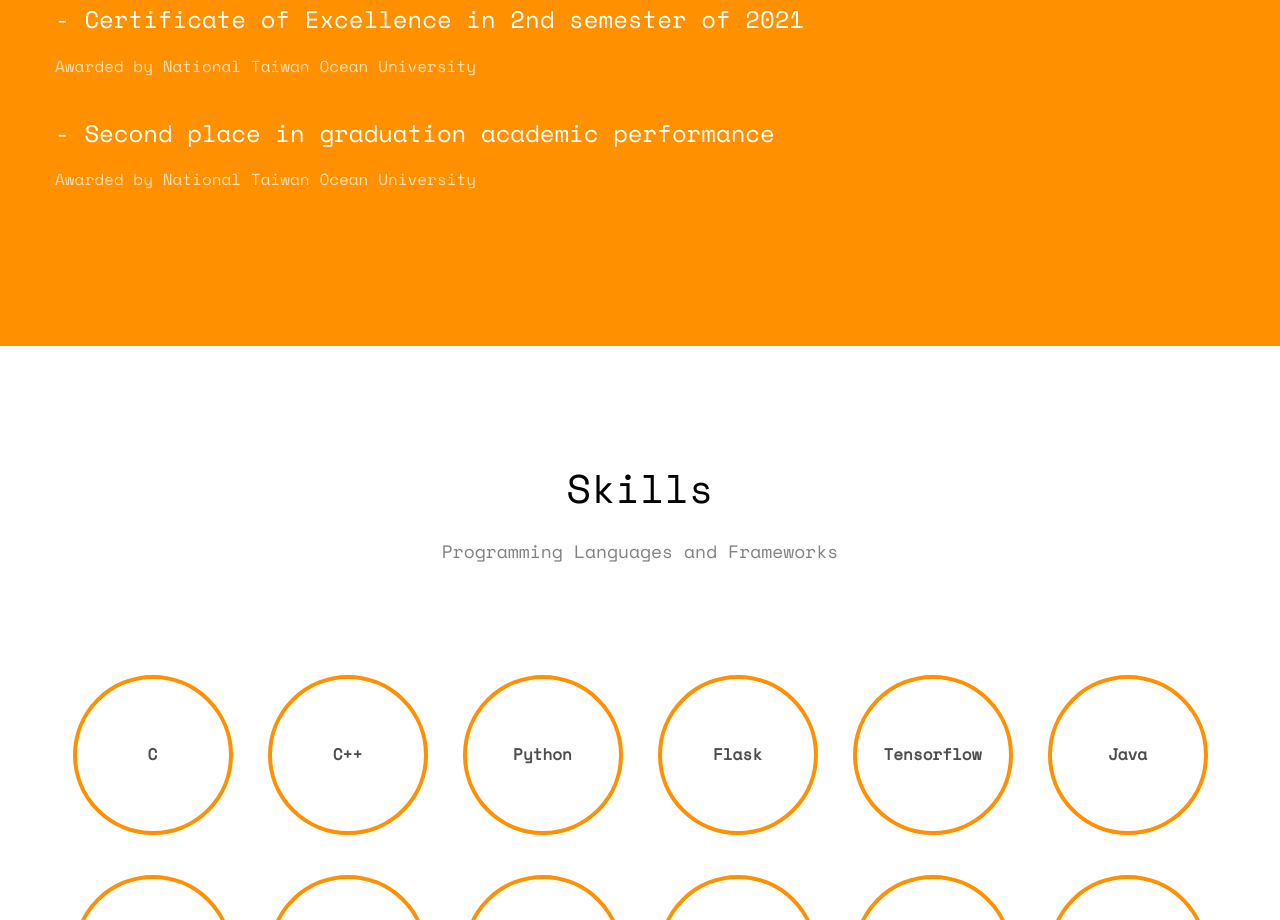
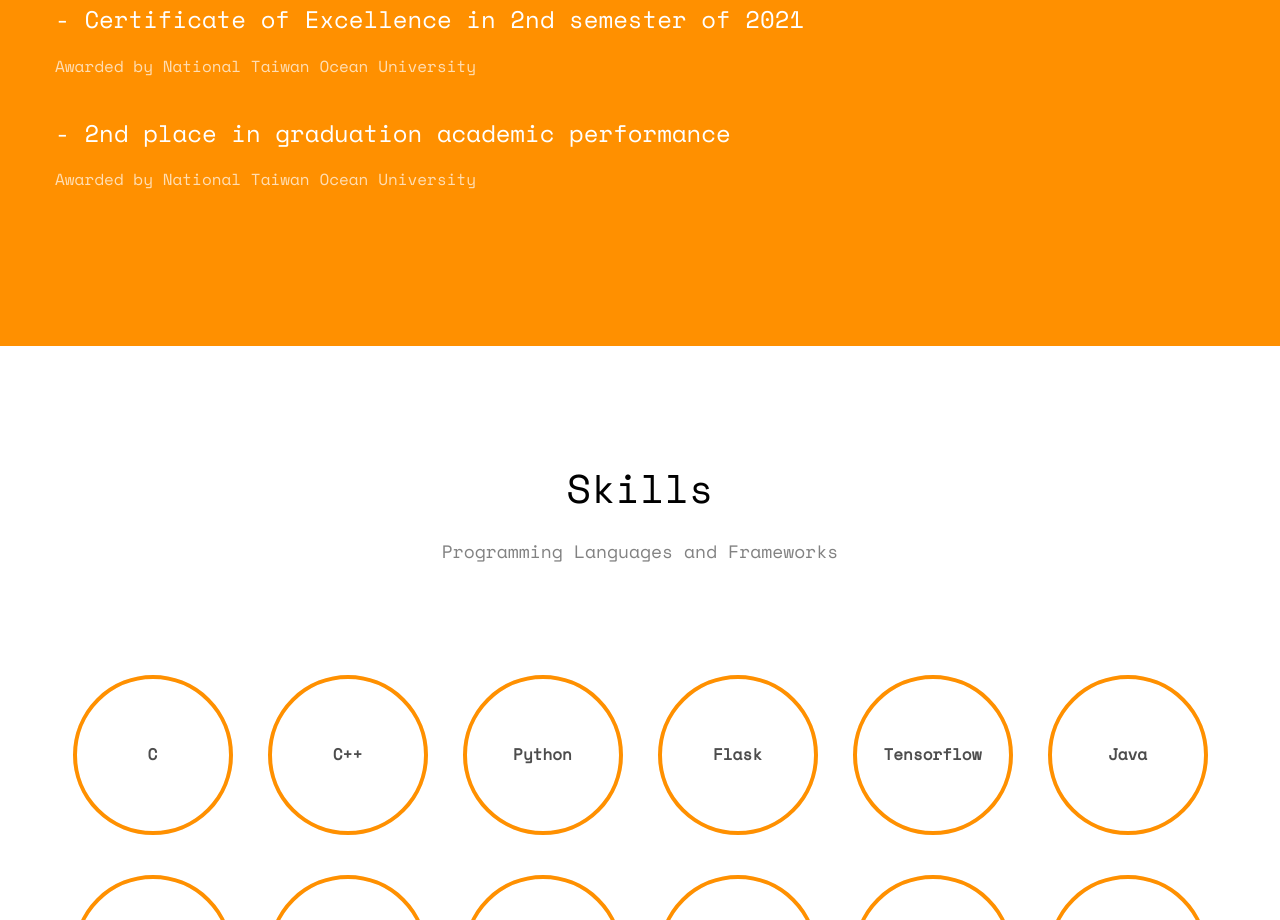
Before and after one commit to yaoyao0103/PersonalWebsite, a plain HTML site: page index.html in a window 1280 px wide. Shown: the part 3660-4580 px from the top of the page. Drawn offline with nearby package versions, Linux system fonts and the light colour scheme; some packages are replaced by stand-ins of ours; no server answers; files whose address does not match are found by name.

Commit message:
Update index.html

```diff
--- a/index.html
+++ b/index.html
@@ -254,7 +254,7 @@
 				<div class="row">
 					<div class="feature-left">
 						<div class="feature-copy">
-							<h3>- Second place in graduation academic performance</h3>
+							<h3>- 2nd place in graduation academic performance</h3>
 							<p>Awarded by National Taiwan Ocean University</p>
 						</div>
 					</div>
```
